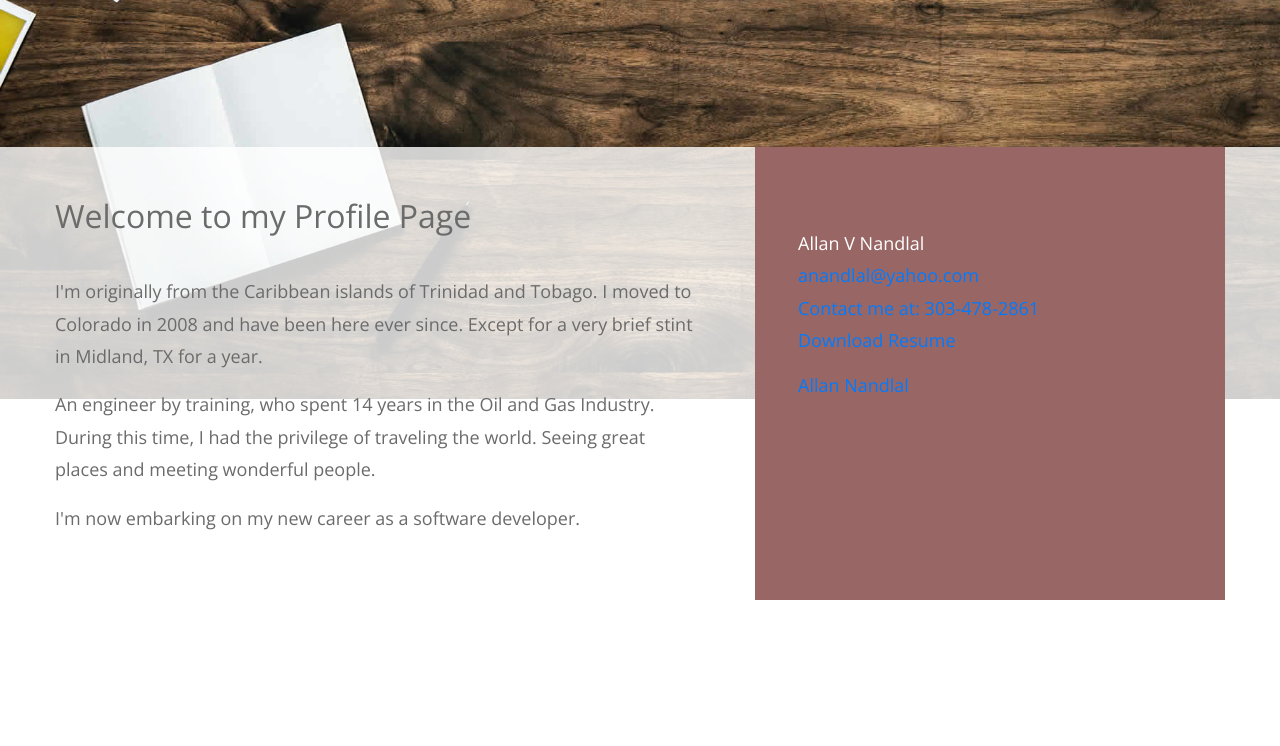
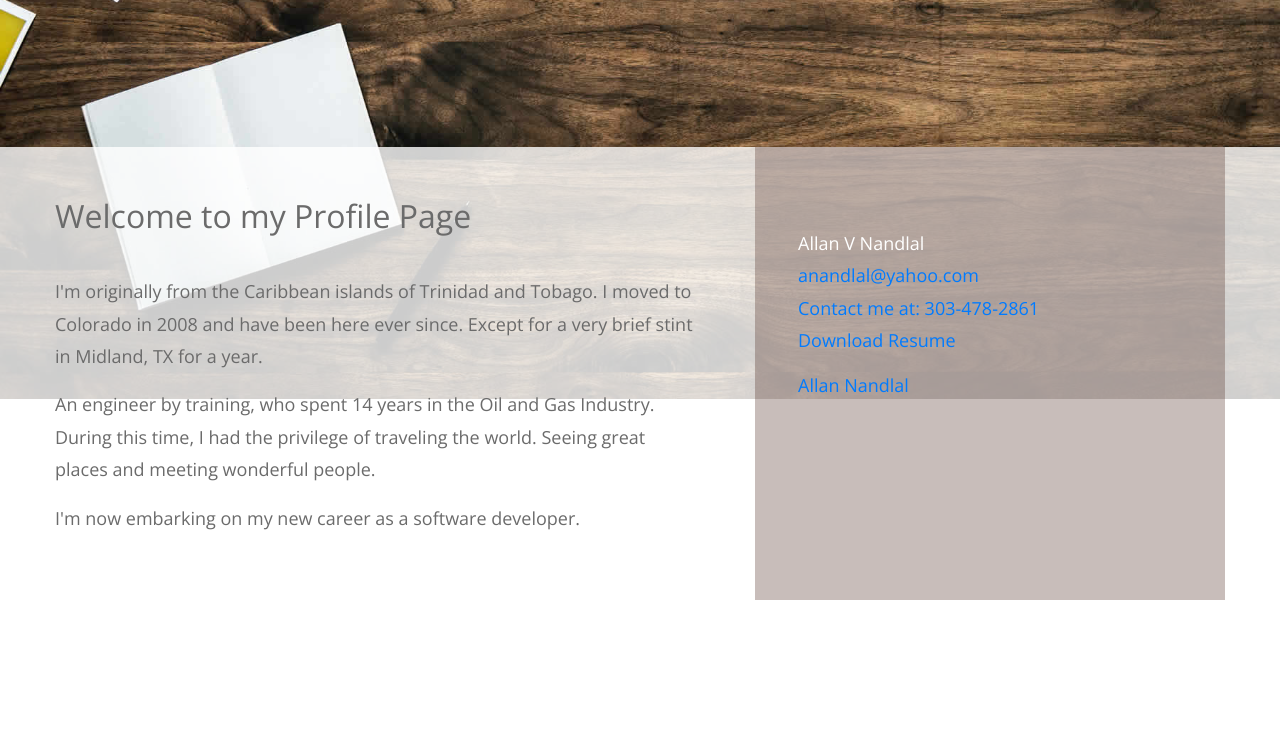
Before and after one commit to anandlal1080/portfolio, a plain HTML site: page index.html in a window 1280 px wide. Shown: the part 500-1246 px from the top of the page. Drawn offline with nearby package versions, Linux system fonts and the light colour scheme; a script that the page names is missing.

Commit message:
Updated Colors

```diff
--- a/css/templatemo-style.css
+++ b/css/templatemo-style.css
@@ -133,7 +133,7 @@ a:hover {
 
 .tm-welcome-right {
   color: white;
-  background-color: #986665;
+  background-color: rgba(75, 37, 27, 0.3);
   padding: 80px 43px 70px;
   height: 100%;
 }
```
